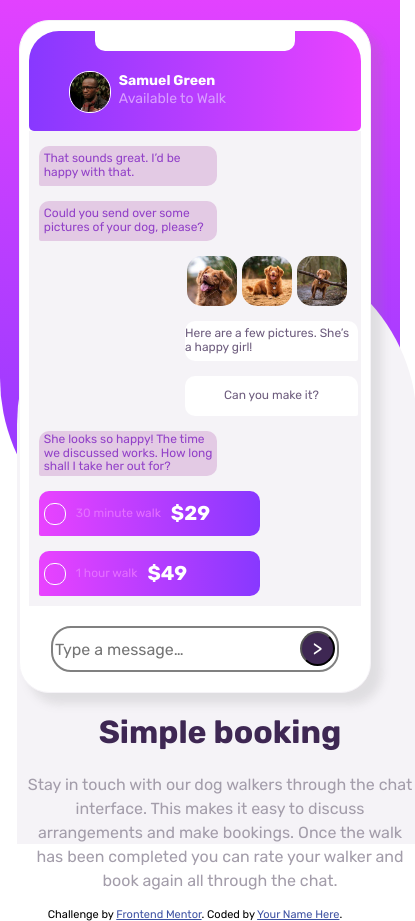
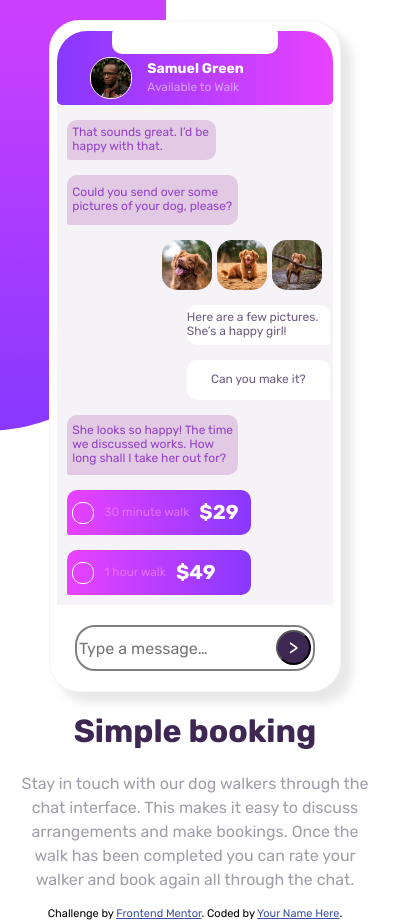
Before and after one commit to DilanLopz23/chat_app_css_illustration, a plain HTML site: page index.html in a window 390 px wide. Shown: the whole page, 415 px wide, since content can reach past the window. Drawn offline with nearby package versions, Linux system fonts and the light colour scheme; files that its build step writes are made by us from their sources.

Commit message:
Update _mobileDesing.scss

```diff
--- a/sass/_mobileDesing.scss
+++ b/sass/_mobileDesing.scss
@@ -1,14 +1,88 @@
 @import 'desktopDesing';
 
-@media screen and (max-width:880px){
+
+@media screen and (max-width:1080px){
+    .chat_app_container{
+        .item_app1{
+            height: 90%;
+            .mid_ui{
+                .chat_right_img{
+                    margin-left: 40%;
+                }
+                .left2, .left3{
+                    width: 60%;
+                }
+                .left2{
+                    height: 50px;
+                }
+                .left3{
+                    height: 60px;
+                }
+            }
+
+        }
+    }
+}
+
+@media screen and (max-width:875px){
+    body{
+        .desing{
+            top: -20%;
+            left: -20%;
+        }
+        .desing2{
+            right: -20%;
+            bottom: -90%;
+        }
+    }
     .chat_app_container{
         flex-direction: column;
         .item_app1{
-            width: 360px;
+            width: 290px;
+            height: 650px;
+            .top_ui{
+                .name{
+                    font-size: 14px;
+                }
+                .info{
+                    font-size: 12px;
+                }
+                .name, .info{
+                    margin-top: 30px;
+                }
+                .avatar_img{
+                    top:35% ;
+                }
+            }
         }
         .item_app2{
-            width: 100vw;
+            margin: auto;
+            width: 90vw;
             text-align: center;
         }
     }
 }
+
+@media screen and (max-width:420px){
+    body{
+        .desing{
+            left: -60%;
+        }
+    }
+    .chat_app_container{
+        .item_app1{
+            .top_ui{
+                .name{
+                    font-size: 14px;
+                }
+                .info{
+                    font-size: 12px;
+                }
+
+                .avatar_img{
+                    top:35% ;
+                }
+            }
+        }
+    }
+}
```
